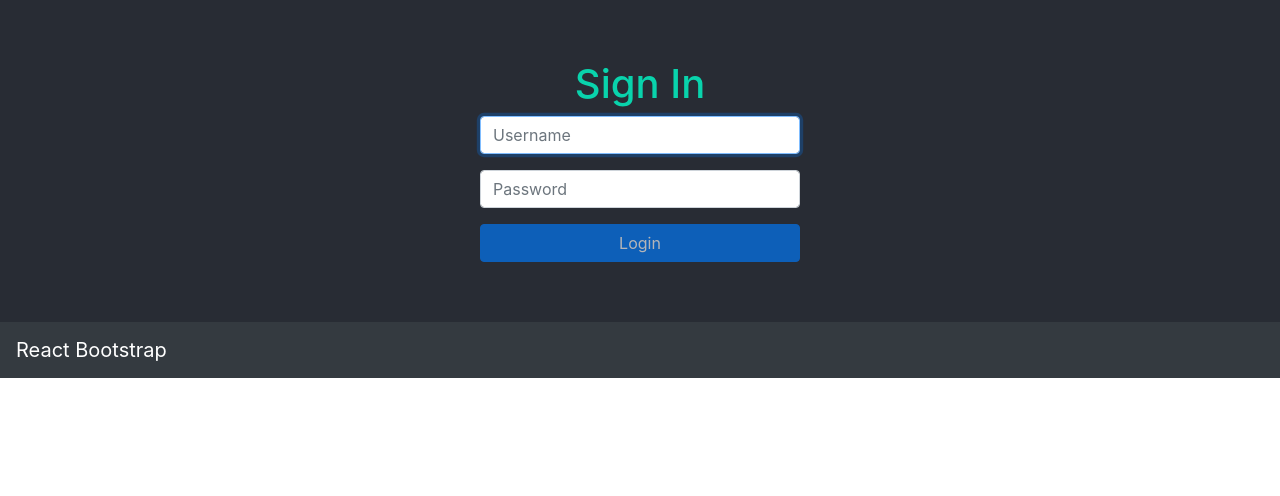
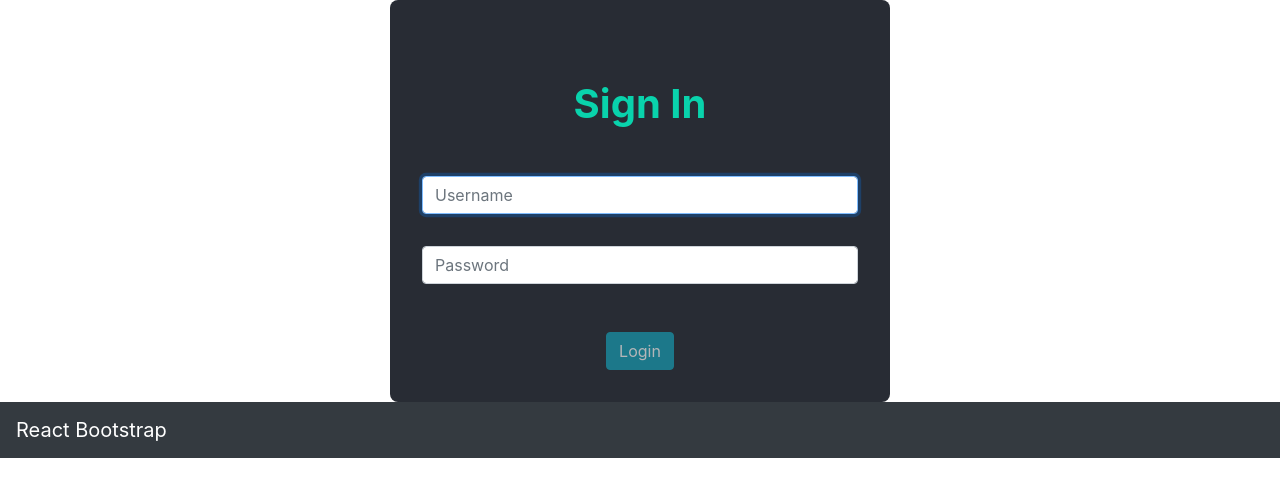
Before and after one commit to mehr-licht/FEUP-SINF, a React (Create React App) app in the folder machip/: page / in a window 1280 px wide. Shown: the top 496 px of the page. Built offline with nearby package versions, Linux system fonts and the light colour scheme.

Commit message:
Login page mostly done

```diff
--- a/machip/src/components/Login/Login.css
+++ b/machip/src/components/Login/Login.css
@@ -1,12 +1,25 @@
 
-  .Login {
+  .LoginContainer {
     color: #09d3ac;
     background-color: #282c34;
     padding: 60px 0;
+    margin: 0 auto;
+    padding: 2em;
+    max-width: 500px;
+    border-radius: 8px;
   }
 
 
-  .Login form {
-    margin: 0 auto;
-    max-width: 320px;
+  .LoginTitle {
+    margin-top: 3em;
+    margin-bottom: 3em;
   }
+
+  .passwordInput{
+    margin-top: 2em;
+  }
+
+  #buttonLogin{
+
+    margin-top: 3em;
+  }
--- a/machip/src/components/Login/Login.js
+++ b/machip/src/components/Login/Login.js
@@ -15,11 +15,17 @@ export default function Login(props) {
   }
 
   return (
-    <div className="Login">
+    <body>
+      <div className="LoginContainer">
+        <div className="LoginTitle">
+          <h1 align="center">
+            <b>
+              Sign In
+              </b>
+          </h1>
+        </div>
         <form onSubmit={handleSubmit}>
-        <h1>
-          Sign In
-        </h1>
+
           <FormGroup controlId="Username" bsSize="large">
             <FormControl
               autoFocus
@@ -29,7 +35,7 @@ export default function Login(props) {
               onChange={e => setEmail(e.target.value)}
             />
           </FormGroup>
-        <FormGroup controlId="password" bsSize="large">
+          <FormGroup className ="passwordInput" controlId="password" bsSize="large">
             <FormControl
               placeholder='Password'
               value={password}
@@ -37,10 +43,13 @@ export default function Login(props) {
               type="password"
             />
           </FormGroup>
-        <Button block bsSize="large" disabled={!validateForm()} type="submit">
+          <div id = "buttonLogin" class="text-center">
+            <Button variant="info" size="md" disabled={!validateForm()} type="submit">
               Login
         </Button>
+          </div>
         </form>
       </div>
+    </body>
   );
 }
```
Lines whose indentation alone changed are shown as unchanged.
